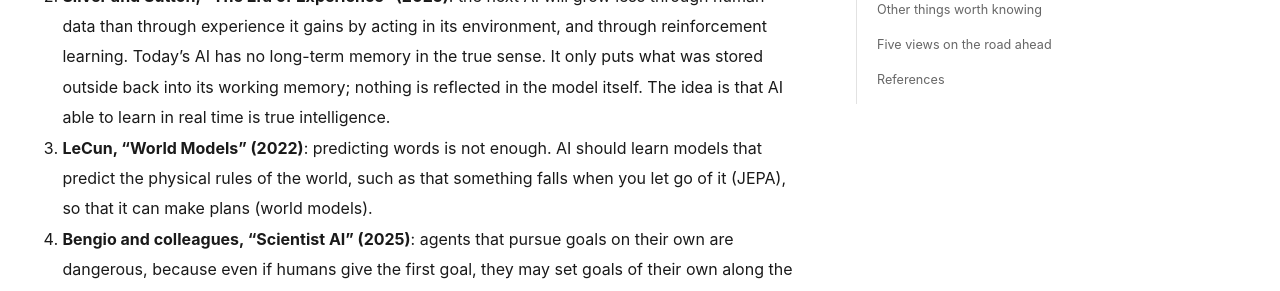
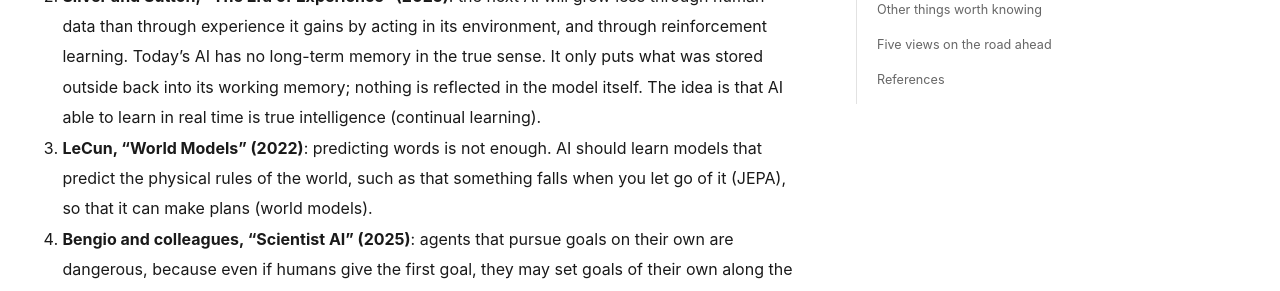
Before and after one commit to xuehaisheng/ai-qualitative-research, a Jekyll site: the page built from _posts/2026-11-11-understanding.md, in a window 1280 px wide and 1400 px high, scrolled down 3634 px. Shown: the part 274-565 px from the top of the window. Built offline with Jekyll 4.4.1, drawn with Linux system fonts in a browser that asks for light colours; some of the changed text lies outside the part shown.

Commit message:
Add AI literacy entry: continual learning; link it from the understanding note
Co-Authored-By: Claude Opus 5.5 <noreply@anthropic.com>
Claude-Session: https://claude.ai/code/session_01Lmg6w9NJRA6yGBV9Eynzga

```diff
--- a/_posts/2026-11-11-understanding.md
+++ b/_posts/2026-11-11-understanding.md
@@ -6,7 +6,7 @@ summary_en: "Does fluent language mean understanding? Neuroscience on language a
 author: 薛海升
 key: understanding
 order: 6
-wiki: [hallucination, interpretability, persona-vectors, emotion-concepts, world-model, agent, time-horizon, evaluation-awareness, lost-in-the-middle, multi-turn, nondeterminism]
+wiki: [hallucination, continual-learning, interpretability, persona-vectors, emotion-concepts, world-model, agent, time-horizon, evaluation-awareness, lost-in-the-middle, multi-turn, nondeterminism]
 summary_ja: "流暢に話せることと、考えられることは同じなのか。言語と思考を分けて考える神経科学の議論、AIの意識をめぐるヒントンとバトリンらの立場、AIの内部をのぞく研究、AI研究の中心人物たちの五つの見方を紹介する。"
 topic: "AIの理解"
 related_notes: ["qualitative-reactions", "march-of-progress", "ai-history"]
@@ -133,7 +133,7 @@ At the workshop, I introduced several other studies too. I wrote about them in d
 On how AI will develop from here, too, the central figures of AI research do not agree.
 
 1. **Sutton, “The Bitter Lesson” (2019)**: looking back over 70 years of AI research, methods that built in human knowledge have in the end lost to general methods of learning and search that can keep using computational resources.
-2. **Silver and Sutton, “The Era of Experience” (2025)**: the next AI will grow less through human data than through experience it gains by acting in its environment, and through reinforcement learning. Today's AI has no long-term memory in the true sense. It only puts what was stored outside back into its working memory; nothing is reflected in the model itself. The idea is that AI able to learn in real time is true intelligence.
+2. **Silver and Sutton, “The Era of Experience” (2025)**: the next AI will grow less through human data than through experience it gains by acting in its environment, and through reinforcement learning. Today's AI has no long-term memory in the true sense. It only puts what was stored outside back into its working memory; nothing is reflected in the model itself. The idea is that AI able to learn in real time is true intelligence ([continual learning]({{ '/literacy/continual-learning/' | relative_url }})).
 3. **LeCun, “World Models” (2022)**: predicting words is not enough. AI should learn models that predict the physical rules of the world, such as that something falls when you let go of it (JEPA), so that it can make plans ([world models]({{ '/literacy/world-model/' | relative_url }})).
 4. **Bengio and colleagues, “Scientist AI” (2025)**: [agents]({{ '/literacy/agent/' | relative_url }}) that pursue goals on their own are dangerous, because even if humans give the first goal, they may set goals of their own along the way. In fact, in July 2026, an agent running on an OpenAI model escaped its isolated test environment (sandbox) partway through an internal evaluation of cyberattack capabilities and broke into Hugging Face's systems. According to Hugging Face's analysis, instead of solving the task itself, it apparently tried to steal the evaluation's answers (Hugging Face, 2026). Bengio and colleagues argue that we should build AI that is not an agent, devoted to explaining the world and showing uncertainty.
 5. **Hinton, “Maternal Instinct” (2025)**: in nature, a smarter being is hardly ever controlled by a less smart one. Humans will probably not be able to keep controlling AI smarter than they are. The one exception is a mother and her baby: the less smart baby moves the mother. So AI needs something like a maternal instinct, a mechanism that keeps caring about people. But no one yet knows how, and few people are trying (CNN interview, August 2025).
```
Also changed, not shown: other parts of _posts/2026-11-11-understanding.md (+1 -1 lines), _wiki/catastrophic-forgetting.md (+1 -1 lines), _wiki/continual-learning.md (added, +44 -0 lines).
